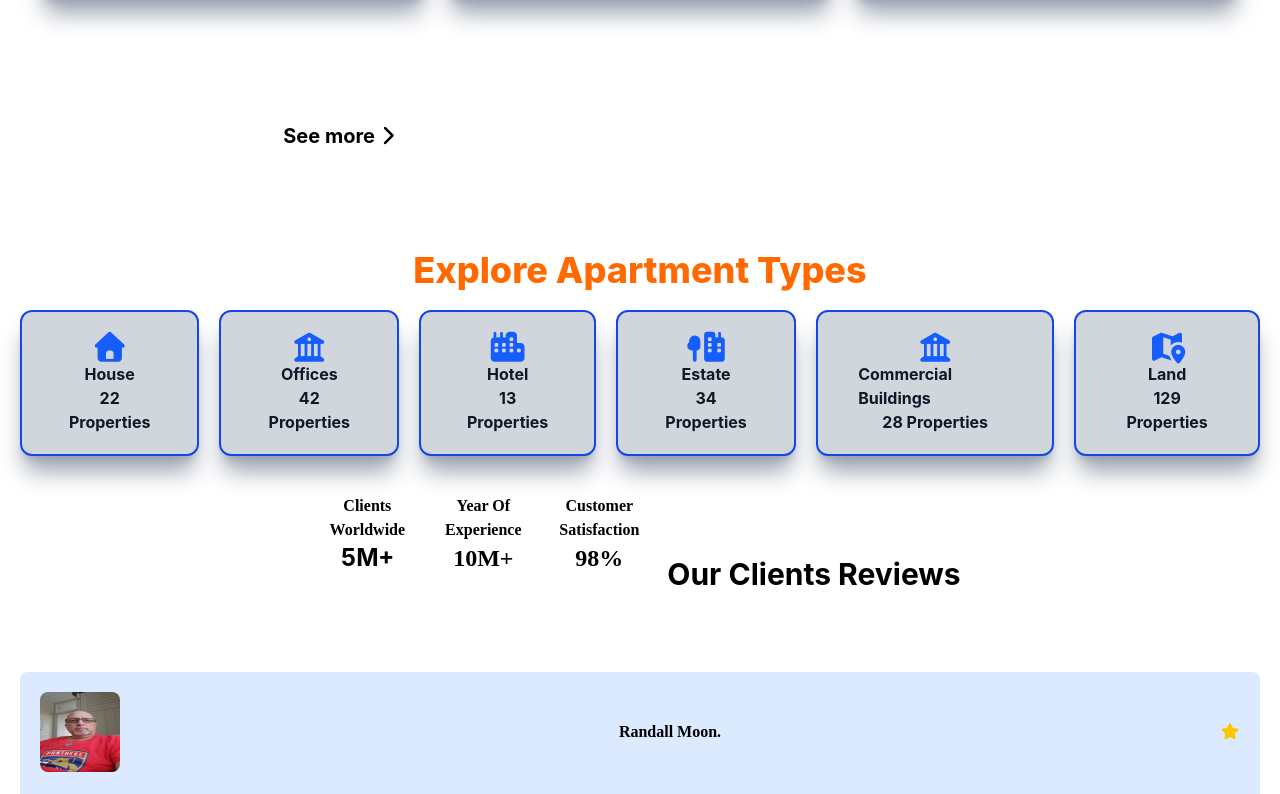
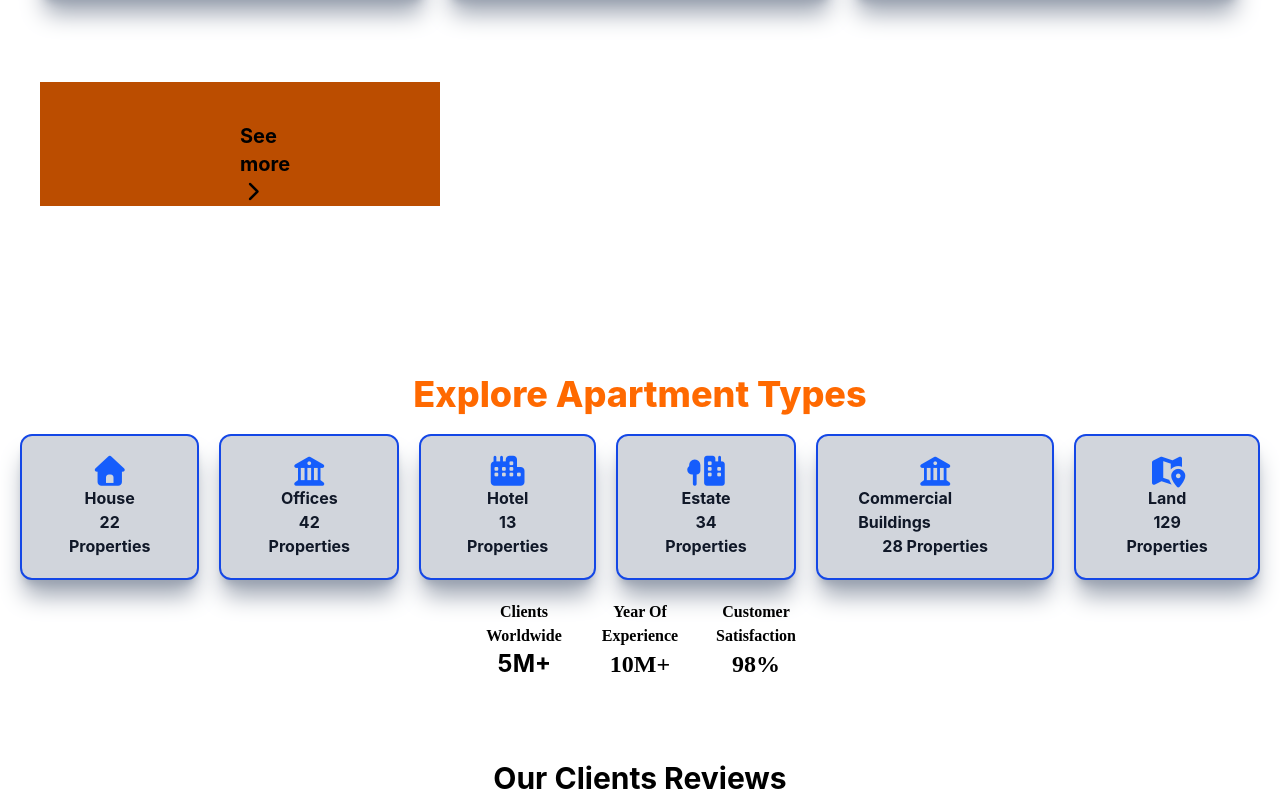
Before and after one commit to destinystarboy33-pro/Real-estate, a React (Vite) app: page / in a window 1280 px wide. Shown: the part 1846-2640 px from the top of the page. Built offline with nearby package versions, Linux system fonts and the light colour scheme.

Commit message:
added slide

```diff
--- a/src/Home/Statistics.jsx
+++ b/src/Home/Statistics.jsx
@@ -81,6 +81,10 @@ const Statistics = () => {
 
 
   return (
+
+    <div>
+
+
     <div className="flex gap-5 items-center justify-center mx-15">
                                     {/* Statistics */}
        <div className="w-24">
@@ -117,7 +121,10 @@ const Statistics = () => {
 
 
 
-                          {/* reviews */}
+
+    </div>
+
+    {/* reviews */}
                           <h1 className='text-center text-3xl font-bold mt-20'>Our Clients Reviews</h1>
 
     </div>
--- a/src/Home/components/HouseCard.jsx
+++ b/src/Home/components/HouseCard.jsx
@@ -52,10 +52,10 @@ const HouseCard = () => {
           </div>
         ))}
 
-        <div className="w-full bg-amber-700 relative mt-16 px-50">
+        <div className="w-full bg-amber-700 mt-16 px-50">
           <NavLink to={"/AllHouses"} className=''>
 
-            <h1 className=" text-xl font-bold text-black w-fit mt-10 mr-0  absolute right-10">
+            <h1 className=" text-xl font-bold text-black w-fit mt-10 ">
               See more
               <span>
                 <i className="fa-solid fa-chevron-right"></i>
```
